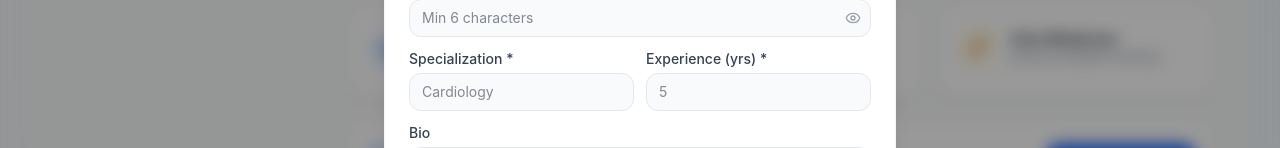
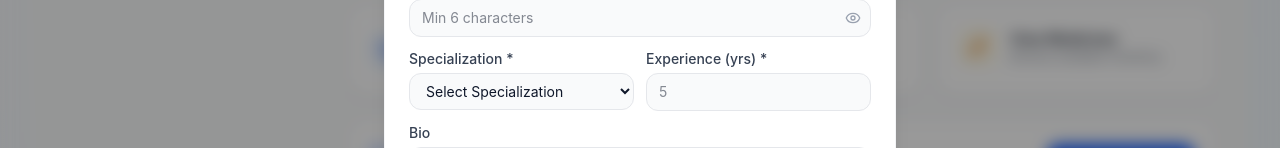
Before and after one commit to nikhilshinde45/deploymentarogya, a React app in the folder frontend/: page /admin-dashboard in a window 1280 px wide. Both pictures are taken after typing "name@example.com" into the empty fields and a click on the button "Add Doctor". Shown: the part 286-434 px from the top of the page. Built offline with nearby package versions, Linux system fonts and the light colour scheme; the HTML template or start-up script is replaced by a standard one.

Commit message:
Added specialization dropdown in admin dashboard

```diff
--- a/frontend/src/pages/AdminDashboard.jsx
+++ b/frontend/src/pages/AdminDashboard.jsx
@@ -477,13 +477,33 @@ const AdminDashboard = () => {
               <div className="grid grid-cols-2 gap-3">
                 <div>
                   <label className="block text-sm font-medium text-gray-700 mb-1">Specialization *</label>
-                  <input
+                  <select
                     required
                     className="w-full px-3 py-2 text-sm border border-gray-200 rounded-xl bg-gray-50 focus:bg-white focus:border-blue-400 focus:ring-1 focus:ring-blue-200 outline-none transition-all"
                     value={form.specialization}
                     onChange={(e) => setForm({ ...form, specialization: e.target.value })}
-                    placeholder="Cardiology"
-                  />
+                  >
+                    <option value="">Select Specialization</option>
+                    <option>General Physician</option>
+                    <option>Cardiologist</option>
+                    <option>Dentist</option>
+                    <option>Dermatologist</option>
+                    <option>Neurologist</option>
+                    <option>Orthopedic</option>
+                    <option>Pediatrician</option>
+                    <option>Psychiatrist</option>
+                    <option>Gynecologist</option>
+                    <option>ENT Specialist</option>
+                    <option>Ophthalmologist</option>
+                    <option>Urologist</option>
+                    <option>Oncologist</option>
+                    <option>Radiologist</option>
+                    <option>Pulmonologist</option>
+                    <option>Endocrinologist</option>
+                    <option>Gastroenterologist</option>
+                    <option>Nephrologist</option>
+                    <option>Other</option>
+                  </select>
                 </div>
                 <div>
                   <label className="block text-sm font-medium text-gray-700 mb-1">Experience (yrs) *</label>
```
